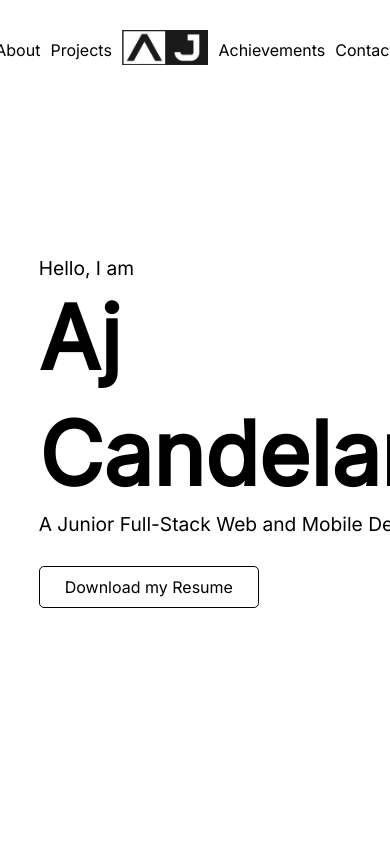
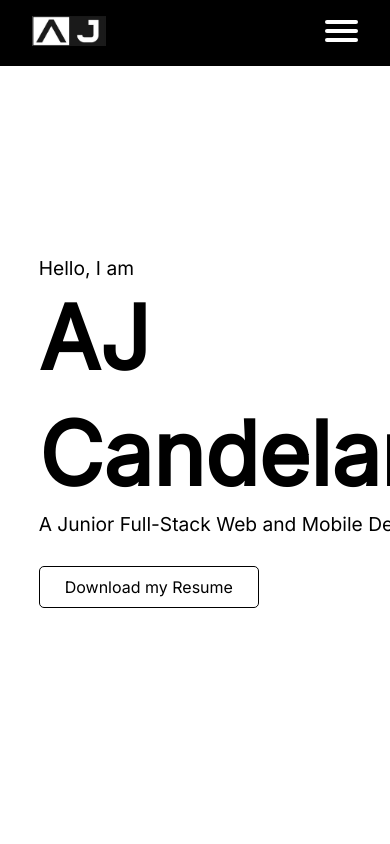
Before and after one commit to ajcandelariaa/reactjs-my-portfolio, a React (Create React App) app: page / in a window 390 px wide. Shown: the top 844 px of the page. Built offline with nearby package versions, Linux system fonts and the light colour scheme.

Commit message:
Navbar modified

```diff
--- a/src/components/introduction/Introduction.js
+++ b/src/components/introduction/Introduction.js
@@ -20,7 +20,7 @@ function Introduction() {
       </motion.div>
       <motion.div variants={fadeRight} initial='hidden' animate='visible' transition={{ duration: 1, delay: 1  }} className={style.info}>
         <p>Hello, I am</p>
-        <h1>Aj</h1>
+        <h1>AJ</h1>
         <h1>Candelaria</h1>
         <p>A Junior Full-Stack Web and Mobile Developer</p>
 
--- a/src/components/navbar/Navbar.js
+++ b/src/components/navbar/Navbar.js
@@ -1,46 +1,147 @@
-import React from 'react'
-import Link from 'react-scroll/modules/components/Link'
+import React, { useState } from "react";
+import Link from "react-scroll/modules/components/Link";
 import style from "./Navbar.module.css";
 import logo from "../../images/navbar/logo.jpg";
 import { motion } from "framer-motion";
 
-function Navbar({navbar}) {
+function Navbar({ navbar, mobileSize }) {
+  const [hamburger, setHabmurger] = useState(false)
   const fade = {
-    hidden: { opacity: 0, y: 100},
-    visible: { opacity: 1, y: 0},
+    hidden: { opacity: 0, y: 100 },
+    visible: { opacity: 1, y: 0 },
   };
+
+  const hamburgerClicked = () =>{
+    if(hamburger) {
+      setHabmurger(false)
+      document.body.style.overflow = 'unset';
+    } else {
+      setHabmurger(true)
+      document.body.style.overflow = 'hidden';
+    }
+  }
   return (
-    <nav className={`${style.container} ${navbar ? style.container_active : style.container}`}>
+    <div>
+      {mobileSize ? <>
+
+        <nav className={style.mob_nav}>
+        <div className={style.mob_nav_container}>
+          <div className={style.mob_nav_logo}>
+            <img src={logo} />
+          </div>
+          <div className={`${style.mob_nav_link} ${hamburger ? style.is_active : ''}`}>
+            <Link to="introduction" spy={true}smooth={true}offset={-90}duration={500}>Home</Link>
+            <Link to="about" spy={true} smooth={true} offset={-90} duration={500}>About</Link>
+            <Link to="projects" spy={true} smooth={true} offset={-90} duration={500}> Projects</Link>
+            <Link to="achievements"spy={true} smooth={true} offset={-90} duration={500}>Achievements</Link>
+            <Link to="contact" spy={true} smooth={true} offset={-90} duration={500}>Contact</Link>
+          </div>
+          <button className={`${style.mob_nav_hamburger} ${hamburger ? style.is_active : ''}`} onClick={hamburgerClicked}>
+            <span></span>
+            <span></span>
+            <span></span>
+          </button>
+        </div>
+      </nav>
+      </> : <>
+        <nav
+        className={`${style.container} ${
+          navbar ? style.container_active : style.container
+        }`}
+      >
         <div className={style.wrapper}>
           <div className={style.links}>
-          <motion.div variants={fade} initial='hidden' animate='visible' transition={{ duration: 1, delay: .1 }} >
-            <Link to="about" spy={true} smooth={true} offset={-90} duration={500}>About</Link>
+            <motion.div
+              variants={fade}
+              initial="hidden"
+              animate="visible"
+              transition={{ duration: 1, delay: 0.1 }}
+            >
+              <Link
+                to="about"
+                spy={true}
+                smooth={true}
+                offset={-90}
+                duration={500}
+              >
+                About
+              </Link>
             </motion.div>
 
-
-          <motion.div variants={fade} initial='hidden' animate='visible' transition={{ duration: 1, delay: .2 }} >
-          <Link to="projects" spy={true} smooth={true} offset={-90} duration={500}>Projects</Link>
+            <motion.div
+              variants={fade}
+              initial="hidden"
+              animate="visible"
+              transition={{ duration: 1, delay: 0.2 }}
+            >
+              <Link
+                to="projects"
+                spy={true}
+                smooth={true}
+                offset={-90}
+                duration={500}
+              >
+                Projects
+              </Link>
             </motion.div>
 
-          <motion.div variants={fade} initial='hidden' animate='visible' transition={{ duration: 1, delay: .3 }} >
-            <Link to="introduction" spy={true} smooth={true} offset={-90} duration={500}>
+            <motion.div
+              variants={fade}
+              initial="hidden"
+              animate="visible"
+              transition={{ duration: 1, delay: 0.3 }}
+            >
+              <Link
+                to="introduction"
+                spy={true}
+                smooth={true}
+                offset={-90}
+                duration={500}
+              >
                 <img src={logo} alt="logo" className={style.image_logo} />
               </Link>
             </motion.div>
 
-
-          <motion.div variants={fade} initial='hidden' animate='visible' transition={{ duration: 1, delay: .4 }} >
-            <Link to="achievements" spy={true} smooth={true} offset={-90} duration={500}>Achievements</Link>
+            <motion.div
+              variants={fade}
+              initial="hidden"
+              animate="visible"
+              transition={{ duration: 1, delay: 0.4 }}
+            >
+              <Link
+                to="achievements"
+                spy={true}
+                smooth={true}
+                offset={-90}
+                duration={500}
+              >
+                Achievements
+              </Link>
             </motion.div>
 
-          <motion.div variants={fade} initial='hidden' animate='visible' transition={{ duration: 1, delay: .5 }} >
-            <Link to="contact" spy={true} smooth={true} offset={-90} duration={500}>Contact</Link>
+            <motion.div
+              variants={fade}
+              initial="hidden"
+              animate="visible"
+              transition={{ duration: 1, delay: 0.5 }}
+            >
+              <Link
+                to="contact"
+                spy={true}
+                smooth={true}
+                offset={-90}
+                duration={500}
+              >
+                Contact
+              </Link>
             </motion.div>
-
           </div>
         </div>
       </nav>
-  )
+      </>
+      }
+    </div>
+  );
 }
 
-export default Navbar
+export default Navbar;
--- a/src/components/navbar/Navbar.module.css
+++ b/src/components/navbar/Navbar.module.css
@@ -46,3 +46,79 @@
 .links img {
   height: 35px;
 }
+
+
+/* mobile navbar */
+.mob_nav{
+  position: fixed;
+  top: 0;
+  left: 0;
+  right: 0;
+  z-index: 30;
+  padding: 16px 32px;
+  background-color: black;
+
+}
+.mob_nav_container{
+  display: flex;
+  align-items: center;
+  justify-content: space-between;
+}
+.mob_nav_logo img{
+  height: 30px;
+}
+.mob_nav_hamburger{
+  display: block;
+  position: relative;
+  z-index: 1;
+  user-select: none;
+  appearance: none;
+  border: none;
+  outline: none;
+  background: none;
+  cursor: pointer;
+}
+.mob_nav_hamburger span{
+  display: block;
+  width: 33px;
+  height: 4px;
+  margin-bottom: 5px;
+  position: relative;
+  background-color: white;
+  border-radius: 6px;
+  z-index: 1;
+  transform-origin: 0 0;
+  transition: 0.4s;
+}
+.mob_nav_hamburger:hover span:nth-child(2){
+  transform: translateX(10px);
+}
+.mob_nav_hamburger.is_active span:nth-child(1){
+  transform: translate(0px, 2px) rotate(45deg);
+}
+.mob_nav_hamburger.is_active span:nth-child(2){
+  opacity: 0;
+  transform: translateX(15px);
+}
+.mob_nav_hamburger.is_active span:nth-child(3){
+  transform: translate(-3px, 3px) rotate(-45deg);
+}
+.mob_nav_link{
+  position: fixed;
+  top: 65px;
+  left: -100%;
+  text-align: center;
+  width: 100%;
+  height: 100vh;
+  background-color: black;
+  color: white;
+  transition: all .5s;
+}
+.mob_nav_link.is_active{
+  left: 0;
+}
+.mob_nav_link a{
+  display: block;
+  cursor: pointer;
+  margin-top: 50px;
+}
--- a/src/pages/Home.js
+++ b/src/pages/Home.js
@@ -11,6 +11,7 @@ import Contact from "../components/contact/Contact";
 
 function Home() {
   const [navbar, setNavbar] = useState(false);
+  const [mobileSize, setMobileSize] = useState(false);
 
   const changeBackground = () => {
     if (window.scrollY >= 66) {
@@ -20,9 +21,20 @@ function Home() {
     }
   };
 
+  const changeNavbar = () => {
+    if(window.innerWidth <= 600){
+      setMobileSize(true)
+    } else {
+      setMobileSize(false)
+    }
+    console.log(window.innerWidth);
+  }
+
   useEffect(() => {
     changeBackground();
+    changeNavbar();
     window.addEventListener("scroll", changeBackground);
+    window.addEventListener("resize", changeNavbar);
   });
 
   return (
@@ -31,7 +43,7 @@ function Home() {
         <title>Aj Candelaria</title>
       </Helmet>
 
-      <Navbar navbar={navbar} />
+      <Navbar navbar={navbar} mobileSize={mobileSize} />
       <Introduction />
       <About />
       <Projects />
```
Lines whose indentation alone changed are shown as unchanged.
